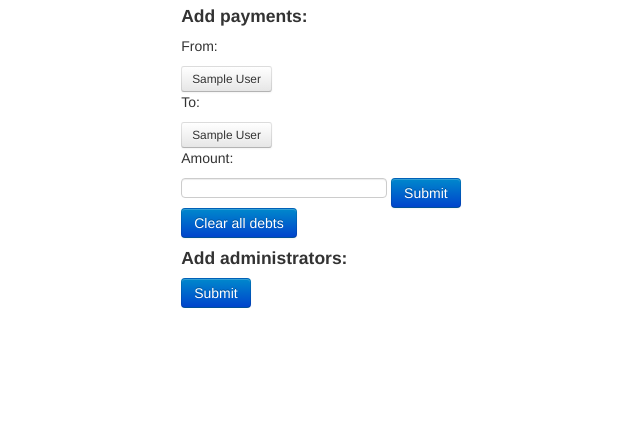
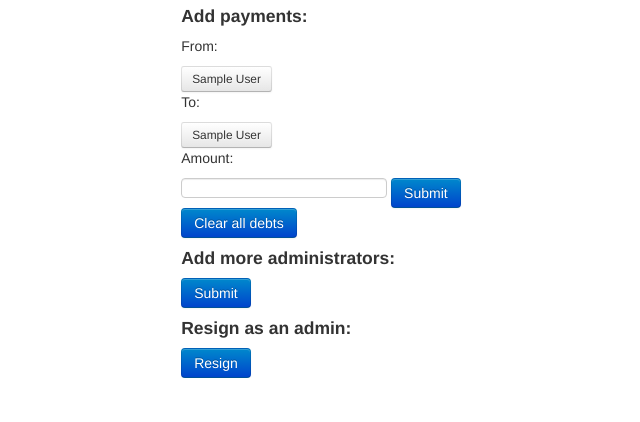
Before and after one commit to porterjamesj/iou-web, a Flask app: page /admin in a window 1280 px wide, after a click that opens the changed part. Shown: the part 378-800 px from the top of the page, without its empty margins (121-761 px from the left). Run offline with Flask 2, Linux system fonts and the light colour scheme; a user stored in the database is signed in; tables that the repository leaves empty hold one stand-in row (values such as "Sample post"); parts of the project's set-up code (start-up, migrations or seed data) failed here and were passed over; some libraries are stand-ins or nearby versions.

Commit message:
Add resigning as an admin for a group to the admin view.

```diff
--- a/TODO.txt
+++ b/TODO.txt
@@ -1,5 +1,4 @@
 TODO:
-- admins resigning
 - inviting users to join groups
 - requesting to join groups
 - admins making/deleting dummy users
--- a/app/api.py
+++ b/app/api.py
@@ -87,7 +87,7 @@ def addadmin():
             return jsonify({"message":"No such user.",
                             "result":1})
         if user not in group.members:
-            return jsonify({"message":"User is not in the requrested group.",
+            return jsonify({"message":"User is not in the requested group.",
                             "result":3})
         # get the membership
         member = Member.query.filter(Member.user_id == user_id,
@@ -103,7 +103,7 @@ def addadmin():
     db.session.commit()
     return jsonify({"result":0,"message":"success"})
 
-@app.route('/resign/<int:group_id>')
+@app.route('/resign/<int:group_id>', methods=["POST"])
 @login_required
 def resign(group_id):
     group = Group.query.get(group_id)
--- a/app/static/js/admin.js
+++ b/app/static/js/admin.js
@@ -81,10 +81,22 @@
       });
   };
 
+  var resign = function(button) {
+    $button = $(button);
+    group = getGroup($button);
+    $.ajax({
+      method:"POST",
+      contentType: "application/json",
+      url: $SCRIPT_ROOT + "/resign/" + group
+      // Make this cause the page to reload
+    })
+  };
+
   exports.addEventListeners = function() {
     $("button[role=submit]").click(function() { submit(this); });
     $("button[role=clearall]").click(function() { clearAll(this); });
     $("button[role=addadmin]").click(function() { addAdmins(this); });
+    $("button[role=resign]").click(function() { resign(this); });
   };
 
 })(this);
--- a/app/templates/admin.html
+++ b/app/templates/admin.html
@@ -81,7 +81,7 @@
 
           {# Add admins #}
           <div transtype="addadmin">
-            <h4> Add administrators: </h4>
+            <h4> Add more administrators: </h4>
             <div tag="user" data-toggle="buttons-checkbox">
               {% for member in group.members %}
                 {% if not member.admin %}
@@ -92,6 +92,12 @@
               {% endfor %}
               <button role="addadmin" class="btn btn-primary">Submit</button>
             </div>
+          </div>
+
+          {# Resignation #}
+          <div transtype="resign">
+            <h4> Resign as an admin: </h4>
+            <button role="resign" class="btn btn-primary">Resign</button>
           </div>
 
         </div><!-- tab content -->
```
